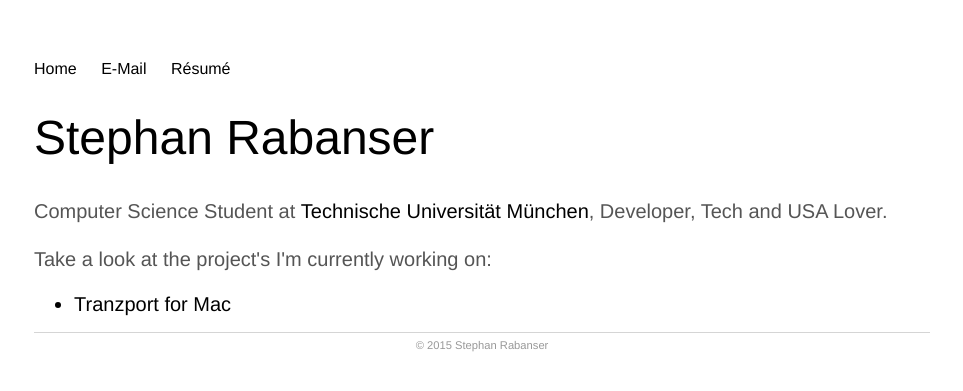
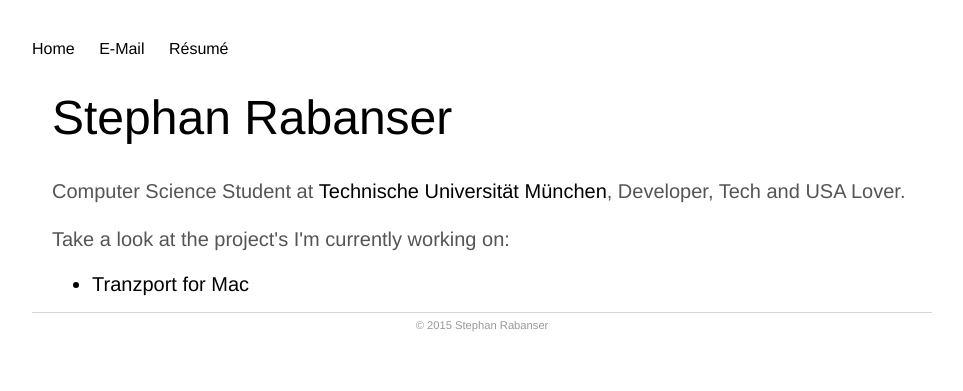
Before and after one commit to steverab/steverab.github.io, a Jekyll site: the page built from index.html, in a window 1280 px wide. Shown: the top 391 px of the page, without its empty margins (158-1121 px from the left). Built offline with Jekyll 4.4.1, drawn with Linux system fonts in a browser that asks for light colours.

Commit message:
Add mobile support

```diff
--- a/_layouts/default.html
+++ b/_layouts/default.html
@@ -3,6 +3,7 @@
 	<head>
 		<title>{{ page.title }}</title>
 		<link rel="stylesheet" type="text/css" href="/main.css">
+		<meta name="viewport" content="width=device-width, initial-scale=1.0">
 	</head>
 	<body>
 		<nav>
--- a/main.css
+++ b/main.css
@@ -1,7 +1,11 @@
 body {
-	margin: 60px auto;
-	width: 70%;
+	margin: 40px auto;
+	max-width: 900px;
 	font-family:'Avenir', 'Helvetica', 'Arial', 'Sans-Serif';
+}
+
+div.container {
+	margin: 0px 20px;
 }
 
 h1 {
```
